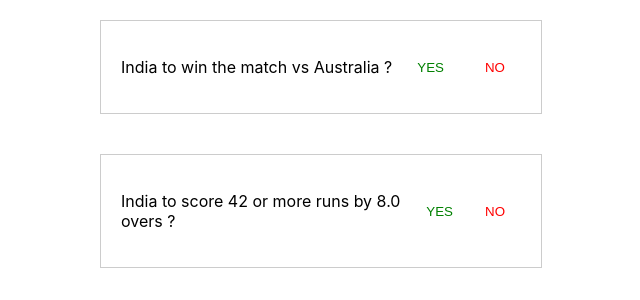
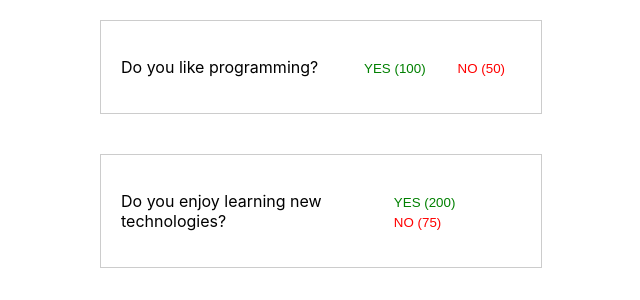
Before and after one commit to punitvara/Opinio, a React (Create React App) app in the folder UI-app/opinio/: page / in a window 1280 px wide. Shown: the top 300 px of the page, without its empty margins (319-959 px from the left). Built offline with nearby package versions, Linux system fonts and the light colour scheme.

Commit message:
dummy price visible with YES and NO

```diff
--- a/UI-app/opinio/src/App.js
+++ b/UI-app/opinio/src/App.js
@@ -4,8 +4,8 @@
 
 const App = () => {
     const [questions] = useState([
-        { description: "India to win the match vs Australia ?" },
-        { description: "India to score 42 or more runs by 8.0 overs ?" }
+        { description: "Do you like programming?", yesPrice: 100, noPrice: 50 },
+        { description: "Do you enjoy learning new technologies?", yesPrice: 200, noPrice: 75 }
     ]);
 
     const handleAnswer = (index, answer) => {
--- a/UI-app/opinio/src/components/Question/Question.jsx
+++ b/UI-app/opinio/src/components/Question/Question.jsx
@@ -1,11 +1,13 @@
 import React from 'react';
 
-const Question = ({ description, onYes, onNo }) => {
+const Question = ({ description, onYes, onNo, yesPrice, noPrice }) => {
     return (
         <div className="question">
             <p>{description}</p>
-            <button className="yes-button" onClick={onYes}>YES</button>
-            <button className="no-button" onClick={onNo}>NO</button>
+            <div>
+                <button className="yes-button" onClick={onYes}>{`YES (${yesPrice})`}</button>
+                <button className="no-button" onClick={onNo}>{`NO (${noPrice})`}</button>
+            </div>
         </div>
     );
 };
--- a/UI-app/opinio/src/components/QuestionList/QuestionList.jsx
+++ b/UI-app/opinio/src/components/QuestionList/QuestionList.jsx
@@ -8,6 +8,8 @@
                 <Question
                     key={index}
                     description={question.description}
+                    yesPrice={question.yesPrice}
+                    noPrice={question.noPrice}
                     onYes={() => onAnswer(index, true)}
                     onNo={() => onAnswer(index, false)}
                 />
```
